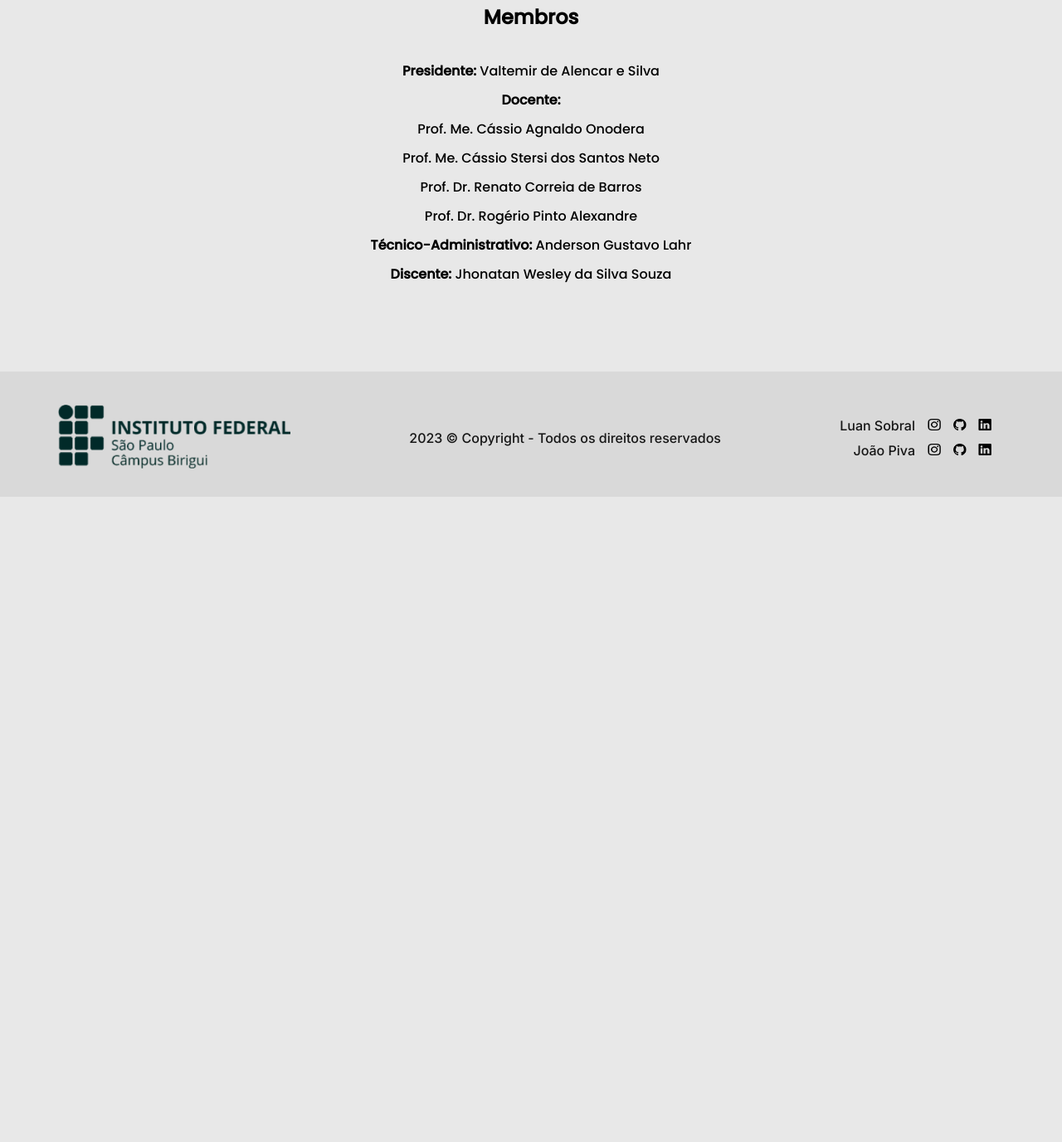
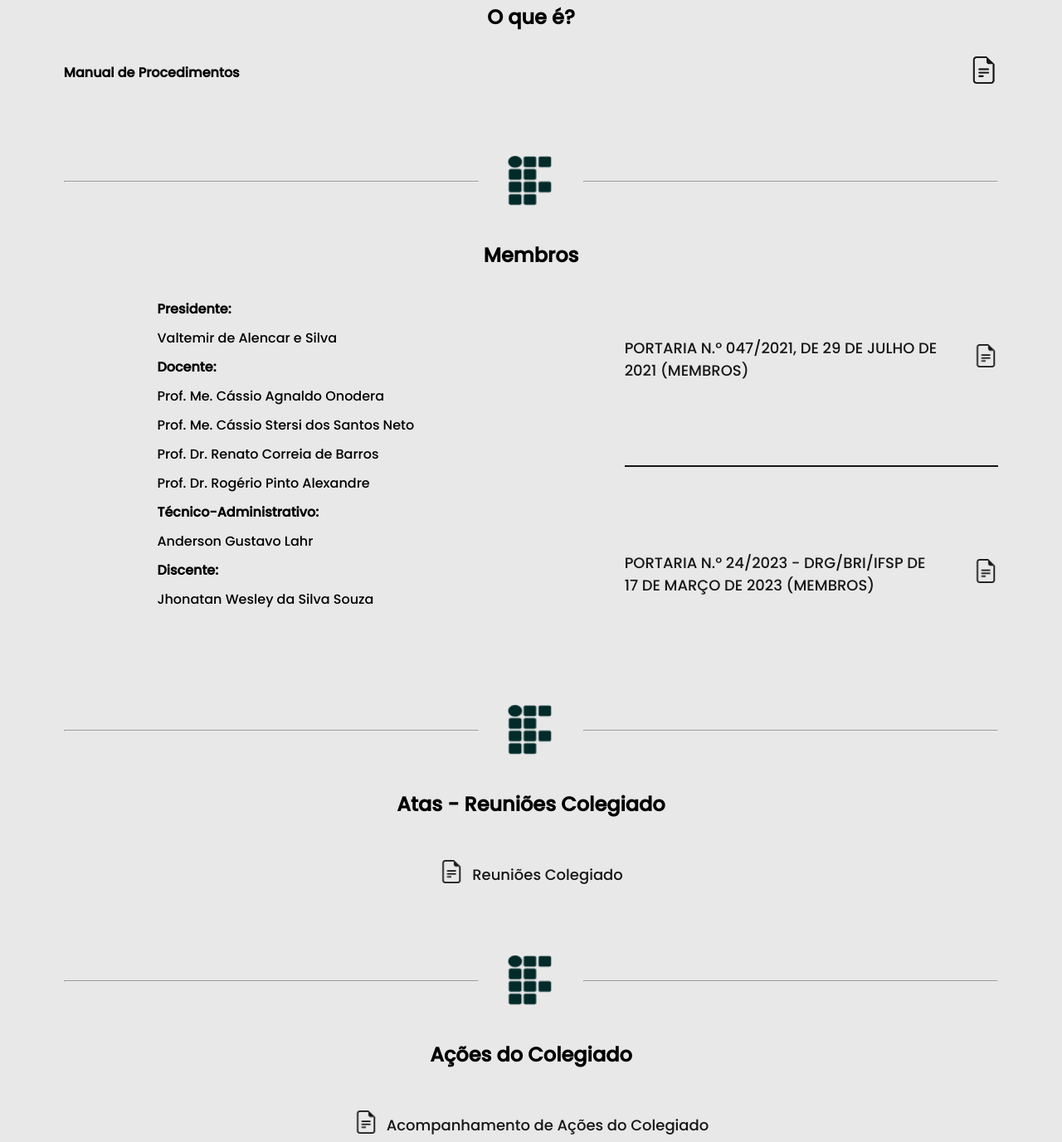
Before and after one commit to luansobral/IFSP-TSI, a plain HTML site: page paginas/colegiado.html in a window 1280 px wide. Shown: the part 502-1879 px from the top of the page at 83% size. Before the commit the page ends 1101 px from the top, so only its background shows below. Drawn offline with Linux system fonts and the light colour scheme.

Commit message:
atualizando o estilo e página do 'colegiado'

```diff
--- a/estilo/colegiado.css
+++ b/estilo/colegiado.css
@@ -77,20 +77,67 @@ button:hover {
 }
 
 /***************************************************CONTEÚDO***********************************************************************/
+.membros {
+    width: 88%;
+    display: flex;
+    margin: auto;
+}
 .info {
-    width: 85%;
+    width: 40%;
     margin: auto;
     margin-bottom: 30px;
     display: flex;
-    justify-content: center;
-    align-items: center;
+    justify-content: left;
     line-height: 35px;
 }
 
 .info p {
-    text-align: center;
+    text-align: left;
 }
-
+.doc-membros{
+    width: 40%;
+    display: grid;
+    justify-content: center;
+    align-items: center;
+}
+.doc-unico
+{
+    display: flex;
+    width: 50%;
+    align-items: center;
+    justify-content: center;
+    margin: auto;
+    margin-top: 50px;
+    flex-direction: row-reverse;
+}
+.doc-unico p{
+    color: var(--txt, #161616);
+    font-size: 18px;
+    font-family: 'Poppins';
+    margin-left: 10px;
+}
+.docs-1{
+    display: flex;
+    justify-content: space-between;
+    align-items: center;
+}
+.docs-2{
+    display: flex;
+    justify-content: space-between;
+    align-items: center;
+}
+.hr-membros{
+    width: 100%;
+    height: 2px;
+    background-color: var(--txt);
+}
+.docs-1 p,
+.docs-2 p {
+    width: 85%;
+    color: var(--txt, #161616);
+    font-size: 18px;
+    font-family: 'Poppins';
+}
 .section {
     width: 88%;
     margin: auto;
@@ -157,18 +204,7 @@ hr {
     margin-left: 10px;
     letter-spacing: 1px;
 }
-
-.estagio-1 {
-    width: 88%;
-    display: flex;
-    margin: auto;
-    justify-content: space-between;
-    align-items: center;
-    margin-bottom: 20px;
-    margin-top: 45px;
-}
-
-.estagio {
+.what {
     width: 88%;
     display: flex;
     margin: auto;
@@ -177,7 +213,6 @@ hr {
     margin-bottom: 20px;
     margin-top: 20px;
 }
-
 .justify {
     width: 85%;
     text-align: justify;
--- a/paginas/colegiado.html
+++ b/paginas/colegiado.html
@@ -31,18 +31,69 @@
             </a>
         </button>
     </nav>
+    <h2>O que é?</h2>
 
-    <h2 id="informacoes">Membros</h2>
+    <div class="what">
+        <div class="justify">
+            <p><b>Manual de Procedimentos</b></p>
+        </div>
+        <a href="https://sites.google.com/view/cex-bri/est%C3%A1gios" target="_blank"><img src="../img/Doc.png" width="35" alt=""></a>
+    </div>
+    <div class="section">
+        <hr>
+        <img src="../img/Logo_IF.png" width="60" alt="">
+        <hr>
+    </div>
 
+    <h2 id="membros">Membros</h2>
+    <div class="membros">
         <div class="info">
-        <p> <b>Presidente:</b> Valtemir de Alencar e Silva <br>
+            <p> <b>Presidente:</b> <br>Valtemir de Alencar e Silva <br>
                 <b>Docente:</b> <br>Prof. Me. Cássio Agnaldo Onodera <br>
                 Prof. Me. Cássio Stersi dos Santos Neto <br>
                 Prof. Dr. Renato Correia de Barros <br>
                 Prof. Dr. Rogério Pinto Alexandre <br>
-            <b>Técnico-Administrativo:</b> Anderson Gustavo Lahr<br>
-            <b>Discente:</b> Jhonatan Wesley da Silva Souza <br>
+                <b>Técnico-Administrativo:</b> <br>Anderson Gustavo Lahr<br>
+                <b>Discente:</b> <br>Jhonatan Wesley da Silva Souza <br>
             </p>
+        </div>
+        <div class="doc-membros">
+            <div class="docs-1">
+                <p>PORTARIA N.º 047/2021, DE 29 DE JULHO DE 2021 (MEMBROS)</p>
+                <a href="https://drive.ifsp.edu.br/s/h8DTumSSDUYMFGu#pdfviewer" target="_blank"><img src="../img/Doc.png" width="30" alt=""></a>
+            </div>
+            <div class="hr-membros"></div>
+            <div class="docs-2">
+                <p>PORTARIA N.º 24/2023 - DRG/BRI/IFSP DE 17 DE MARÇO DE 2023 (MEMBROS)</p>
+                <a href="https://bri.ifsp.edu.br/drive.ifsp.edu.br/s/17Gvx6b93AlqqYb" target="_blank"><img src="../img/Doc.png" width="30" alt=""></a>
+            </div>
+        </div>
+    </div>
+
+    <div class="section">
+        <hr>
+        <img src="../img/Logo_IF.png" width="60" alt="">
+        <hr>
+    </div>
+
+    <h2 id="atlas">Atas - Reuniões Colegiado</h2>
+
+    <div class="doc-unico">
+        <p>Reuniões Colegiado</p>
+        <a href="https://drive.google.com/drive/folders/1KQLsPr1L6UXRWzmSbC_JHDnYGHquz803?usp=sharing" target="_blank"><img src="../img/Doc.png" width="30" alt=""></a>
+    </div>
+
+    <div class="section">
+        <hr>
+        <img src="../img/Logo_IF.png" width="60" alt="">
+        <hr>
+    </div>
+
+    <h2 id="acoes">Ações do Colegiado</h2>
+
+    <div class="doc-unico">
+        <p>Acompanhamento de Ações do Colegiado</p>
+        <a href="https://docs.google.com/spreadsheets/d/1dTCUZMy3X0Anda5YkCWejZkcGQhXG0T5ziIRcsfpbzY/edit?usp=sharing" target="_blank"><img src="../img/Doc.png" width="30" alt=""></a>
     </div>
 
     <footer class="rodape">
```
Lines whose indentation alone changed are shown as unchanged.
